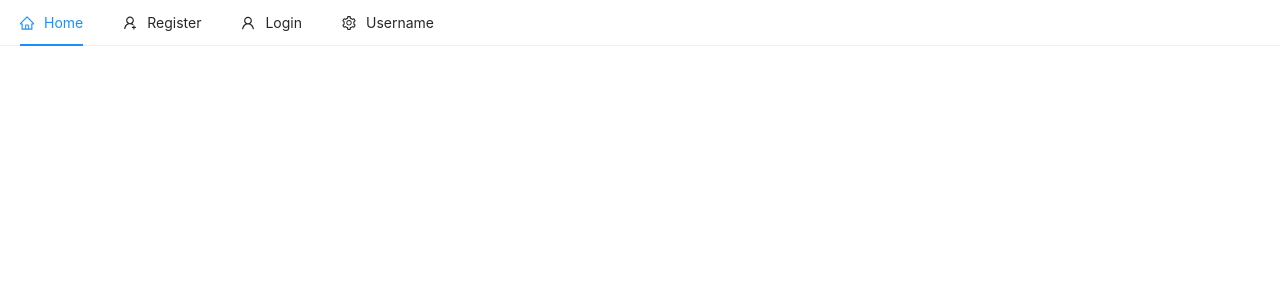
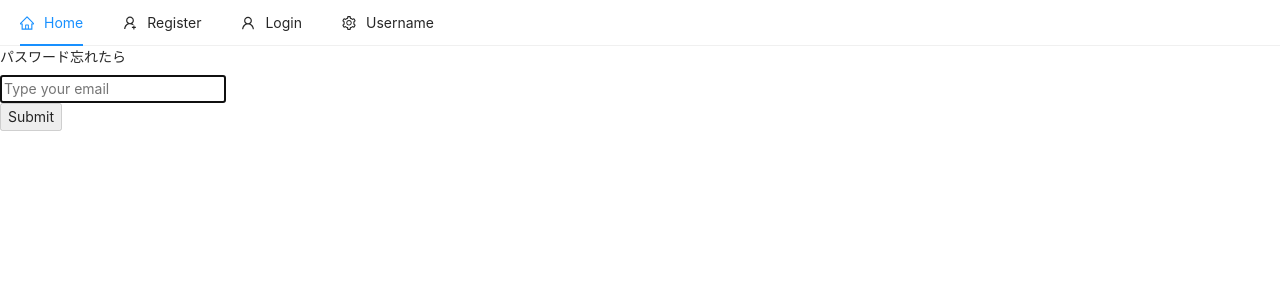
Before and after one commit to br-to/react-ec, a React (Create React App) app in the folder client/: page /forgot/password in a window 1280 px wide. Shown: the top 300 px of the page. Built offline with nearby package versions, Linux system fonts and the light colour scheme; no server answers; the HTML template or start-up script is replaced by a standard one.

Commit message:
パスワード￥忘れたらform

```diff
--- a/client/src/App.js
+++ b/client/src/App.js
@@ -8,6 +8,7 @@
 import Header from './components/Menu/Header';
 import RegisterComplete from './pages/auth/RegisterComplete';
 import Complete from './pages/auth/Complete';
+import ForgotPassword from './pages/auth/ForgotPassword';
 
 import { auth } from './firebase';
 import { useDispatch } from 'react-redux';
@@ -20,7 +21,7 @@
     const unsubscribe = auth.onAuthStateChanged(async (user) => {
       if (user) {
         const idTokenResult = await user.getIdTokenResult();
-        console.log('user', user);
+        // console.log('user', user);
         dispatch({
           type: 'LOGGED_IN_USER',
           payload: {
@@ -32,7 +33,7 @@
     });
     // cleanup
     return () => unsubscribe();
-  }, []);
+  }, [dispatch]);
 
   return (
     <>
@@ -41,6 +42,7 @@
       <Switch>
         <Route exact path="/" component={Home} />
         <Route exact path="/login" component={Login} />
+        <Route exact path="/forgot/password" component={ForgotPassword} />
         <Route exact path="/register" component={Register} />
         <Route exact path="/complete" component={Complete} />
         <Route exact path="/register/complete" component={RegisterComplete} />
--- /dev/null
+++ b/client/src/pages/auth/ForgotPassword.jsx
@@ -0,0 +1,69 @@
+import React, { useState, useEffect } from 'react';
+import { auth } from '../../firebase';
+import { toast } from 'react-toastify';
+import { useSelector } from 'react-redux';
+
+const ForgotPassword = ({ history }) => {
+  const [email, setEmail] = useState('');
+  const [loading, setLoading] = useState(false);
+
+  const { user } = useSelector((state) => ({ ...state }));
+
+  useEffect(() => {
+    if (user && user.token) history.push('/');
+  }, [user, history]);
+
+  const handleSubmit = async (e) => {
+    e.preventDefault();
+    setLoading(true);
+
+    const config = {
+      url: process.env.REACT_APP_FORGOT_PASSWORD_REDIRECT,
+      handleCodeInApp: true,
+    };
+
+    // firebaseログイン認証
+    await auth
+      .sendPasswordResetEmail(email, config)
+      .then(() => {
+        setEmail('');
+        setLoading(false);
+        toast.success('メールアドレスを確認してください');
+      })
+      .catch((error) => {
+        setLoading(false);
+        toast.error(error.message);
+        console.error('Error msg in forgot password', error);
+      });
+  };
+
+  return (
+    <div className="container p-5">
+      <div className="row">
+        <div className="col-md-6 offset-md-3">
+          {loading ? (
+            <h4 className="text-danger">ローディング中</h4>
+          ) : (
+            <h4>パスワード忘れたら</h4>
+          )}
+          <form onSubmit={handleSubmit}>
+            <input
+              type="email"
+              className="form-control"
+              value={email}
+              onChange={(e) => setEmail(e.target.value)}
+              placeholder="Type your email"
+              autoFocus
+            />
+            <br />
+            <button className="btn btn-raised" disabled={!email}>
+              Submit
+            </button>
+          </form>
+        </div>
+      </div>
+    </div>
+  );
+};
+
+export default ForgotPassword;
```
